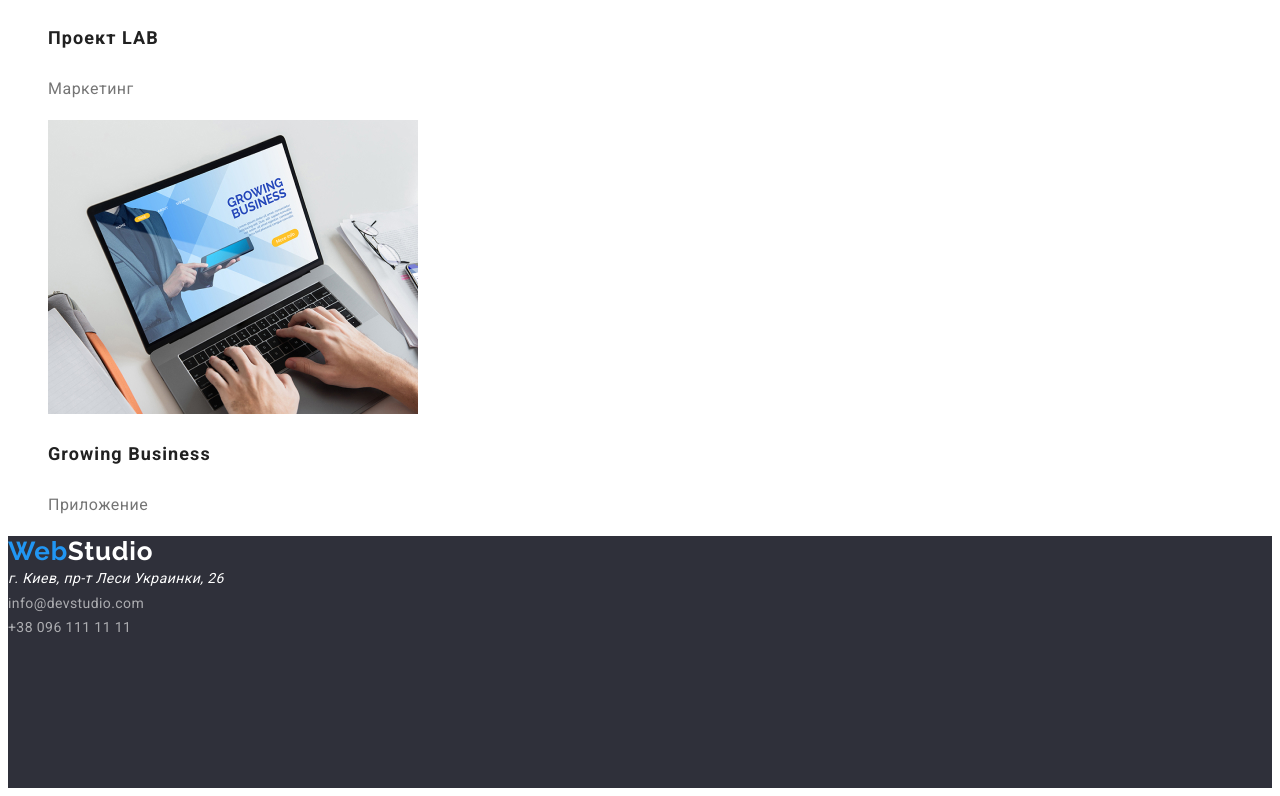
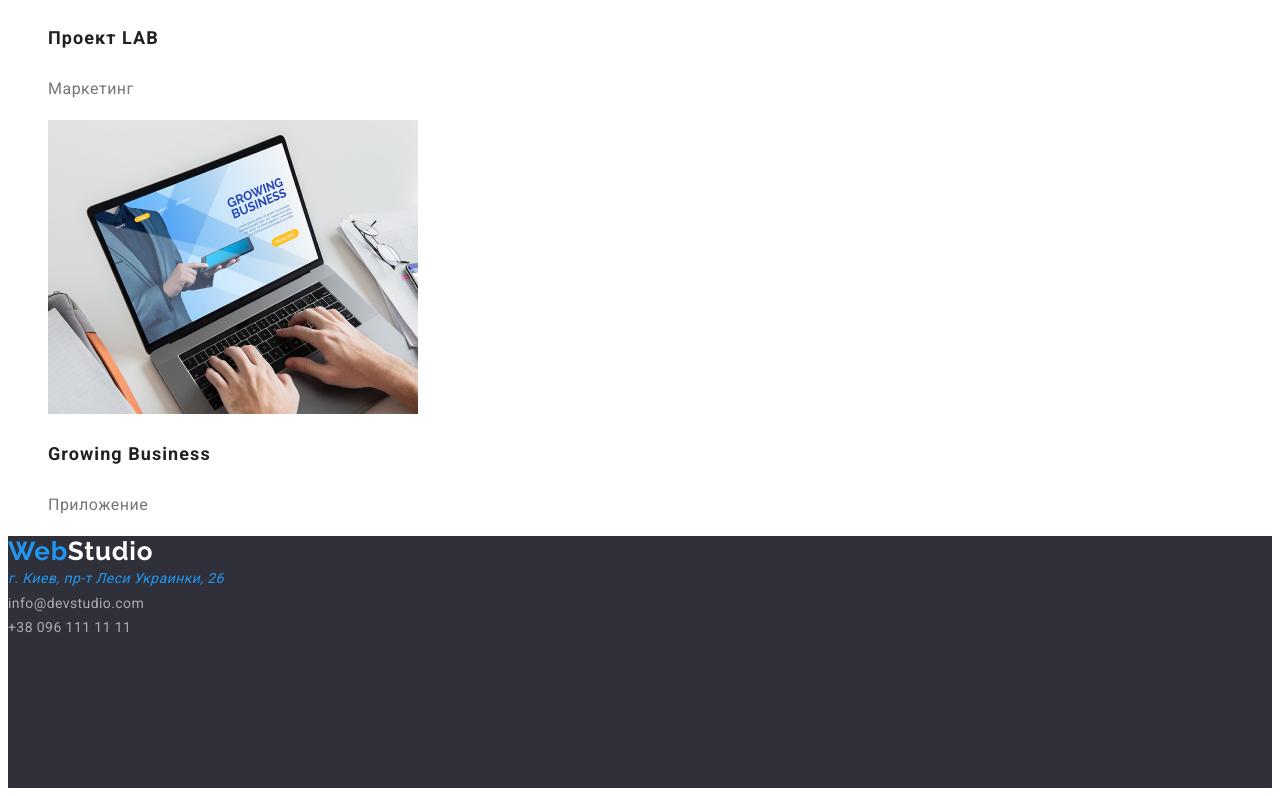
Before and after one commit to katerynakalenyk/goit-markup-hw-02-, a plain HTML site: page portfolio.html in a window 1280 px wide. Shown: the part 3567-4363 px from the top of the page. Drawn offline with Linux system fonts and the light colour scheme.

Commit message:
down address changed

```diff
--- a/css/styles.css
+++ b/css/styles.css
@@ -203,14 +203,13 @@ letter-spacing: 0.03em;
     color: #ffffff;}
 
   .down-addres {
-    font-weight: normal;
     font-size: 14px;
     line-height: 1.714;
     letter-spacing: 0.03em;
     color: #FFFFFF;
   }
 
-  .down-contacts:hover {
+  .down-addres {
     color: var(--hover-color);
   }
   .down-contacts {
```
